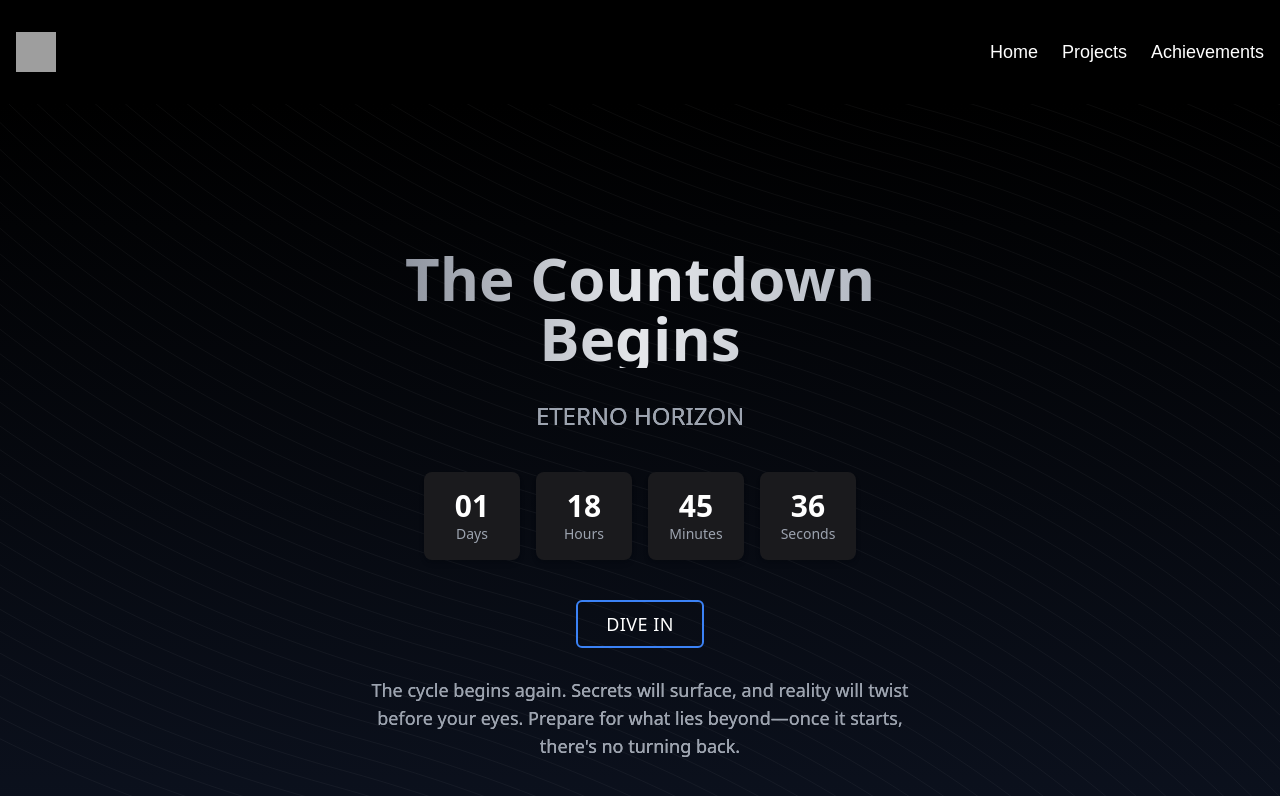
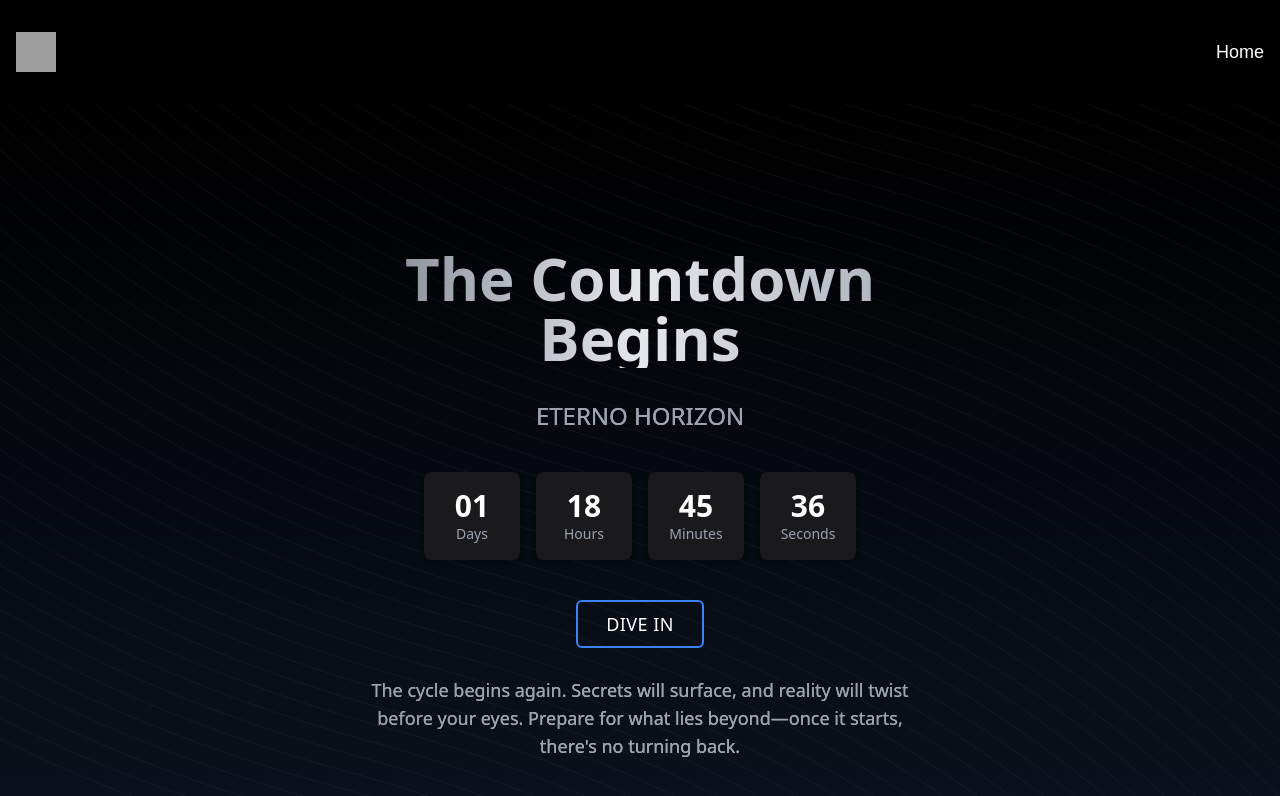
Before and after one commit to piyush-bit/new-IIC-website, a React (Vite) app: page /countdown in a window 1280 px wide. Shown: the top 796 px of the page. Built offline with nearby package versions, Linux system fonts and the light colour scheme; grey boxes are pictures that could not be loaded; a web font is replaced by a local one.

Commit message:
remove links

```diff
--- a/src/App.jsx
+++ b/src/App.jsx
@@ -29,10 +29,10 @@ function App() {
   <Router>
   <Navbar/>
   <Routes>
-    <Route path="/" element={<Home />} />
-    <Route path="/members" element={<Members/>} />
-    <Route path="/achievements" element={<Achievements/>} />
-    <Route path="/project" element={<Project/>} />
+    {/* <Route path="/" element={<Home />} /> */}
+    {/* <Route path="/members" element={<Members/>} /> */}
+    {/* <Route path="/achievements" element={<Achievements/>} /> */}
+    {/* <Route path="/project" element={<Project/>} /> */}
     <Route path="/countdown" element={<Countdown/>} />
     <Route path="/ticket" element={<Ticket />} />
     <Route path="/background-beams" element={<BackgroundBeams />} />
--- a/src/components/Navbar.jsx
+++ b/src/components/Navbar.jsx
@@ -9,10 +9,10 @@ const Navbar = () => {
   const menuItems = [
     { name: 'Home', link: '/' },
     // { name: 'AboutUs', link: '/about-us' },
-    { name: 'Projects', link: '/project' },
+    // { name: 'Projects', link: '/project' },
     // { name: 'Activities', link: '/activities' },
     // { name: 'All Events', link: '/all-events' },
-    { name: 'Achievements', link: '/achievements' },
+    // { name: 'Achievements', link: '/achievements' },
     // { name: 'Team', link: '/members' },
     // { name: 'Blogs', link: '/blogs' },
     // { name: 'Contact', link: '#contact' },
```
